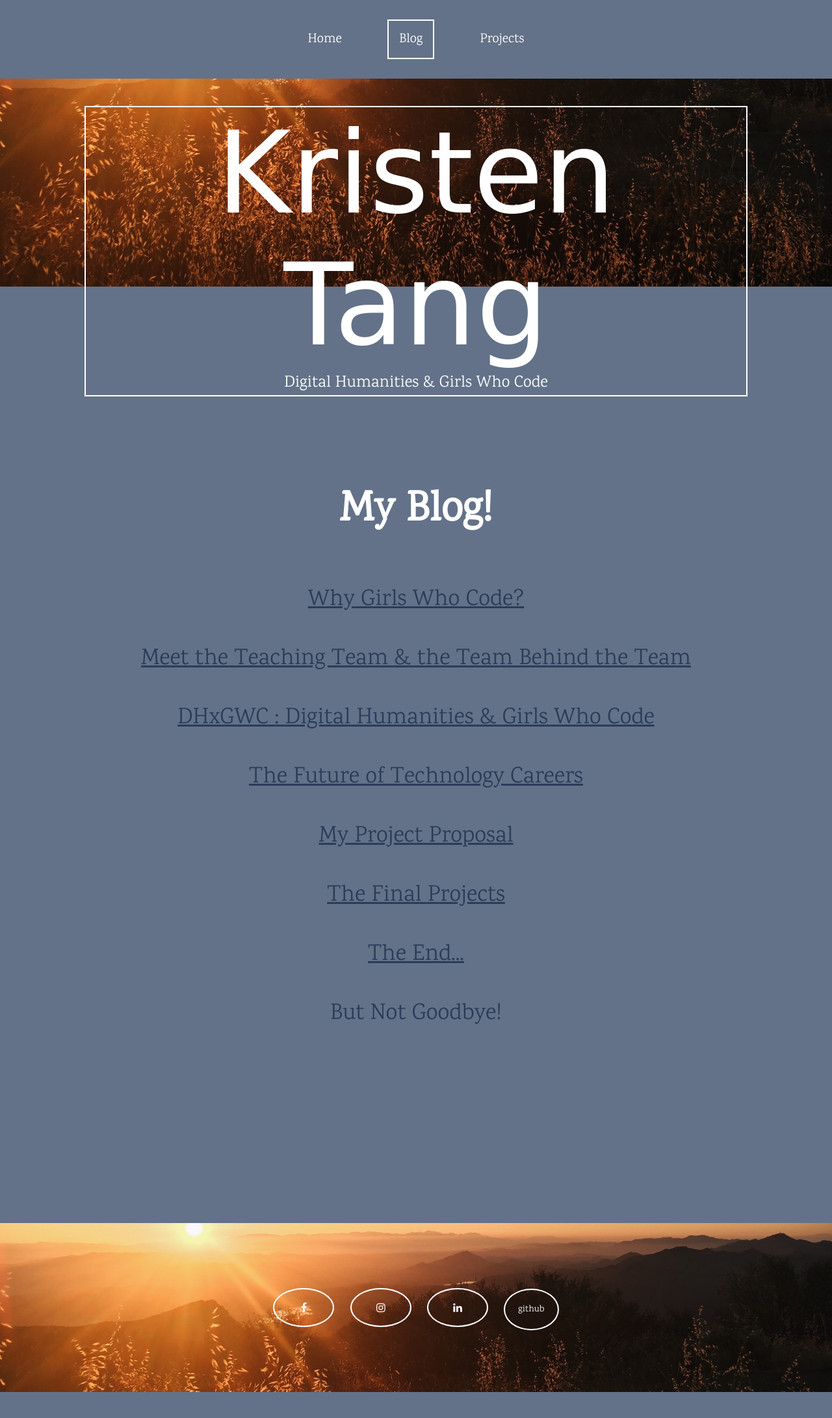
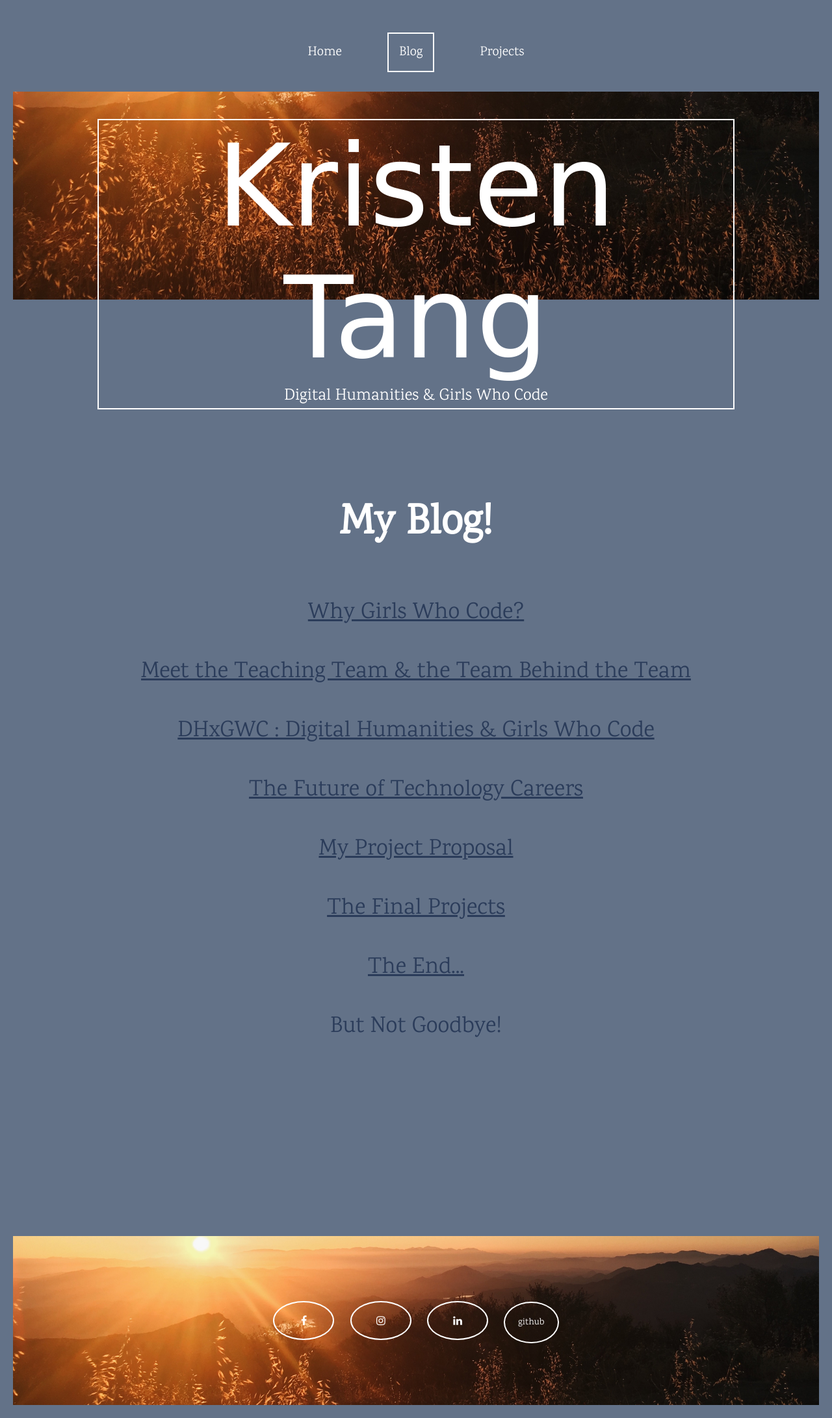
Before and after one commit to kristentang/kristentang.github.io, a PHP site: page /blog.html in a window 1280 px wide. Shown: the whole page at 65% size. Before the commit the page ends 2142 px from the top, so only its background shows below. Run offline with PHP 8.4, Linux system fonts and the light colour scheme; some web fonts are replaced.

Commit message:
Add files via upload

```diff
--- a/Kristen.css
+++ b/Kristen.css
@@ -7,7 +7,7 @@ html {
 
 body {
   background-color: #637288;
-  margin: 0px;
+  margin: 20px;
 }
 
 /* Name Banner */
@@ -96,14 +96,6 @@ h1 {
 }
 
 h3{
-  /*position: relative;
-  background-image: url("sunrise.jpg");
-  color: white;
-  text-align: center;
-  background-position: bottom;
-  background-size: cover;
-  background-attachment: fixed;
-  */
   padding-left: 60px;
   font-size: 40px;
   margin: 0px;
```
